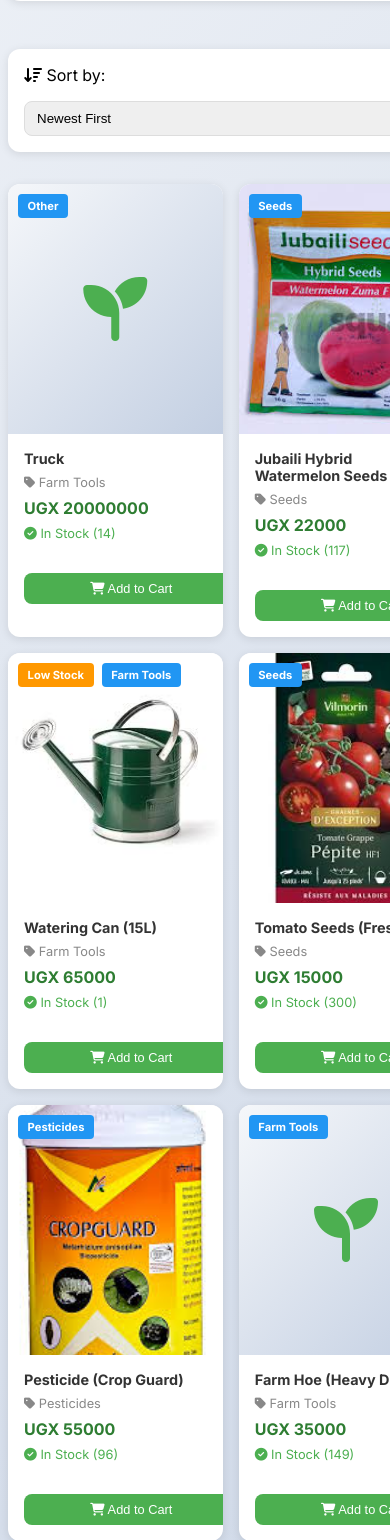
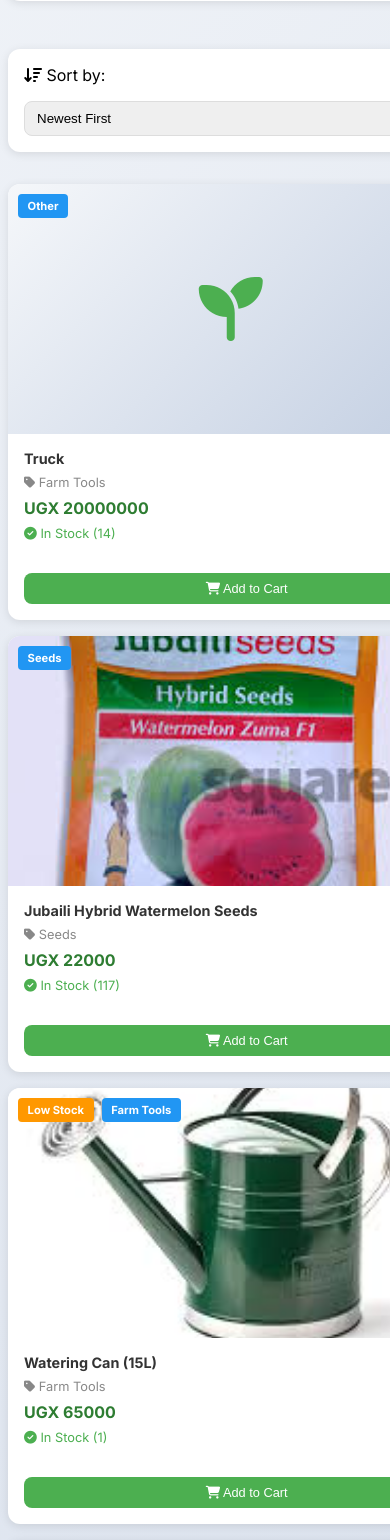
Before and after one commit to AheebwaMike/okodi-agri-business, a Django app: page /shop/ in a window 390 px wide; the page is wider, and only the part inside the window is pictured. Shown: the part 750-2290 px from the top of that part. Run offline with Django 5.2, Linux system fonts and the light colour scheme; data comes from the database, SQL or seed files in the repository.

Commit message:
changed to one card per row on mobile in product display grid on home page

```diff
--- a/okodi_agri/templates/shop/product_list.html
+++ b/okodi_agri/templates/shop/product_list.html
@@ -589,7 +589,7 @@
     /* Mobile adjustments for product grid */
 @media (max-width: 768px) {
     .products-grid {
-        grid-template-columns: repeat(auto-fill, minmax(160px, 1fr));
+        grid-template-columns: 1fr;
         gap: 1rem;
     }
 
```
